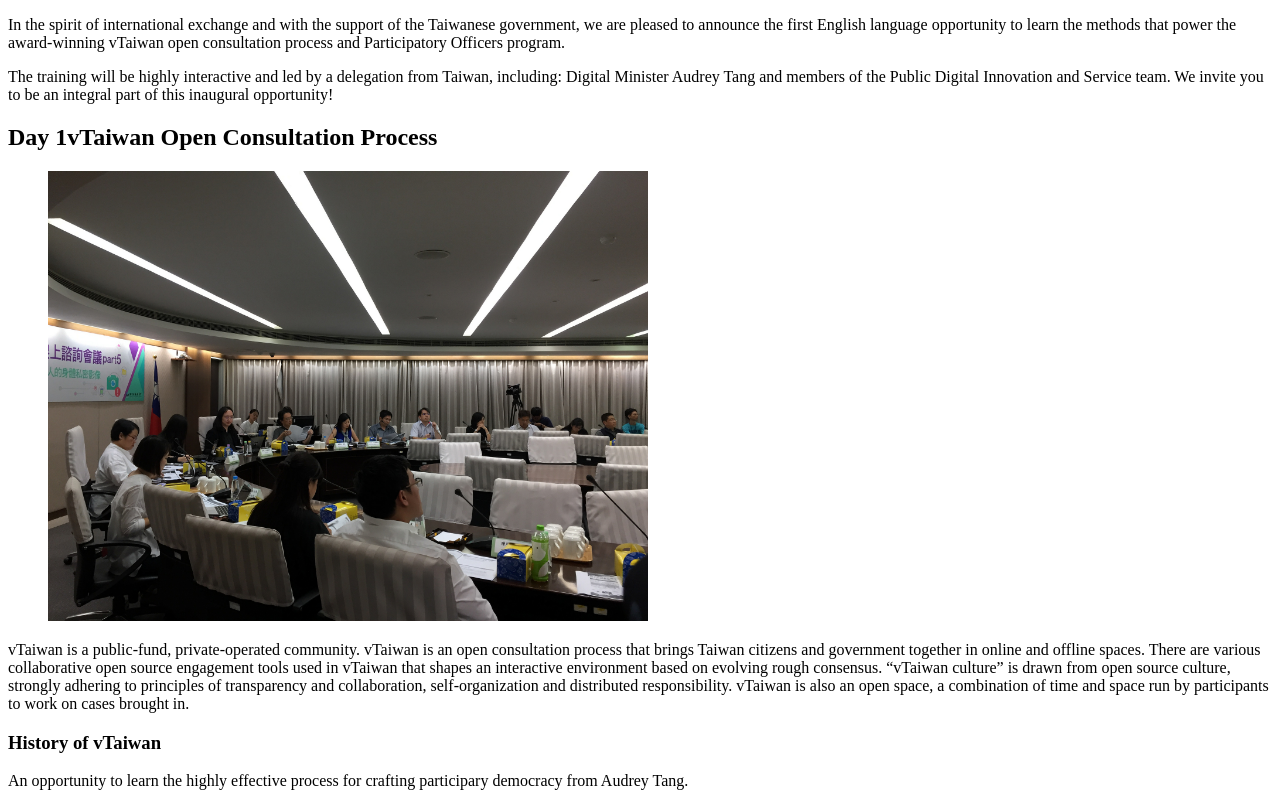
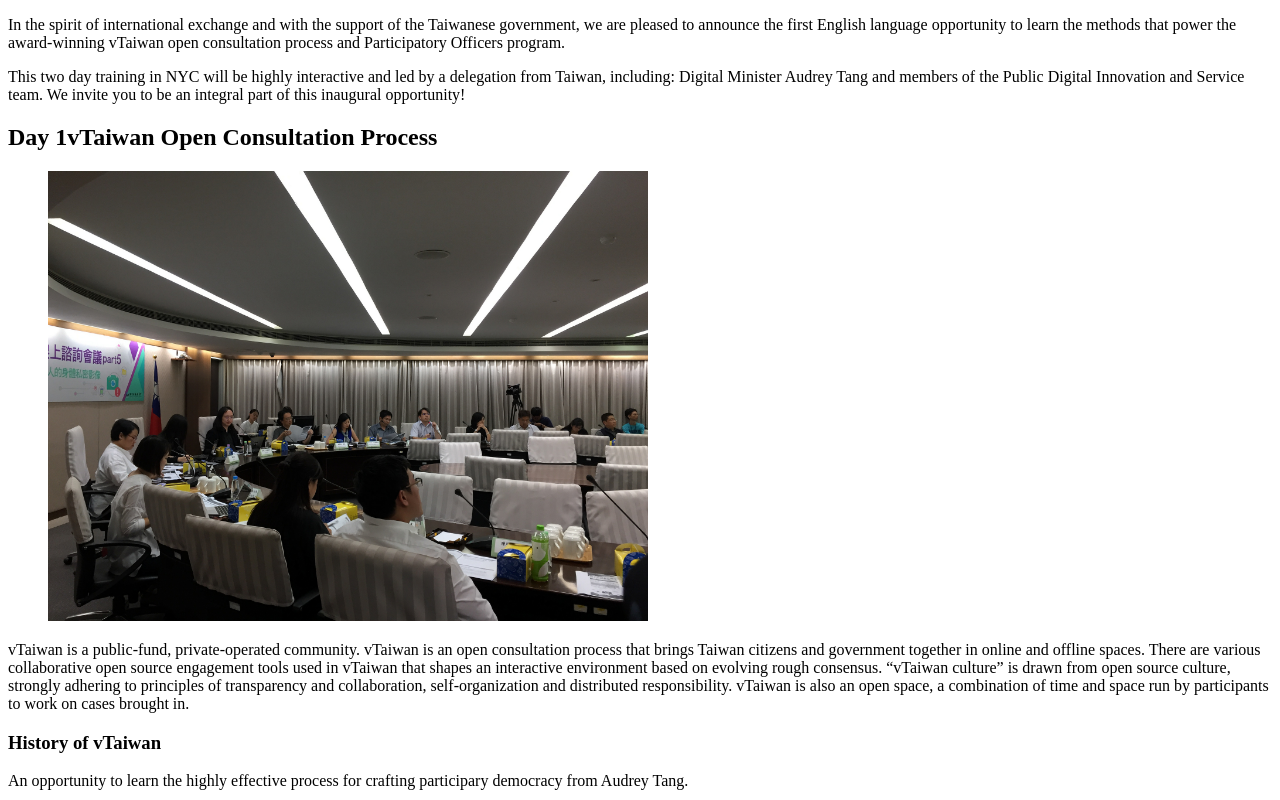
Before and after one commit to g0v-network/training.g0v.network, a Gatsby site: page / in a window 1280 px wide. Shown: the top 800 px of the page. Built offline with nearby package versions, Linux system fonts and the light colour scheme; Gatsby itself is replaced by a stand-in of ours.

Commit message:
copy edit

```diff
--- a/src/pages/index.js
+++ b/src/pages/index.js
@@ -14,7 +14,7 @@ const IndexPage = ({ data }) => (
     <section id="#about" className="w-60-l f4 f3-l lh-copy ml5-l ph3 pv4-m measure-wide-m pl4-m pl5-l mt6 mt5-m mb5-l">
       <p>In the spirit of international exchange and with the support of the Taiwanese government, we are pleased to announce the first English language opportunity to learn the methods that power the award-winning vTaiwan open consultation process and Participatory Officers program. </p>
 
-      <p>The training will be highly interactive and led by a delegation from Taiwan, including: Digital Minister Audrey Tang and members of the Public Digital Innovation and Service team. We invite you to be an integral part of this inaugural opportunity!
+      <p>This two day training in NYC will be highly interactive and led by a delegation from Taiwan, including: Digital Minister Audrey Tang and members of the Public Digital Innovation and Service team. We invite you to be an integral part of this inaugural opportunity!
 </p>
     </section>
 
```
